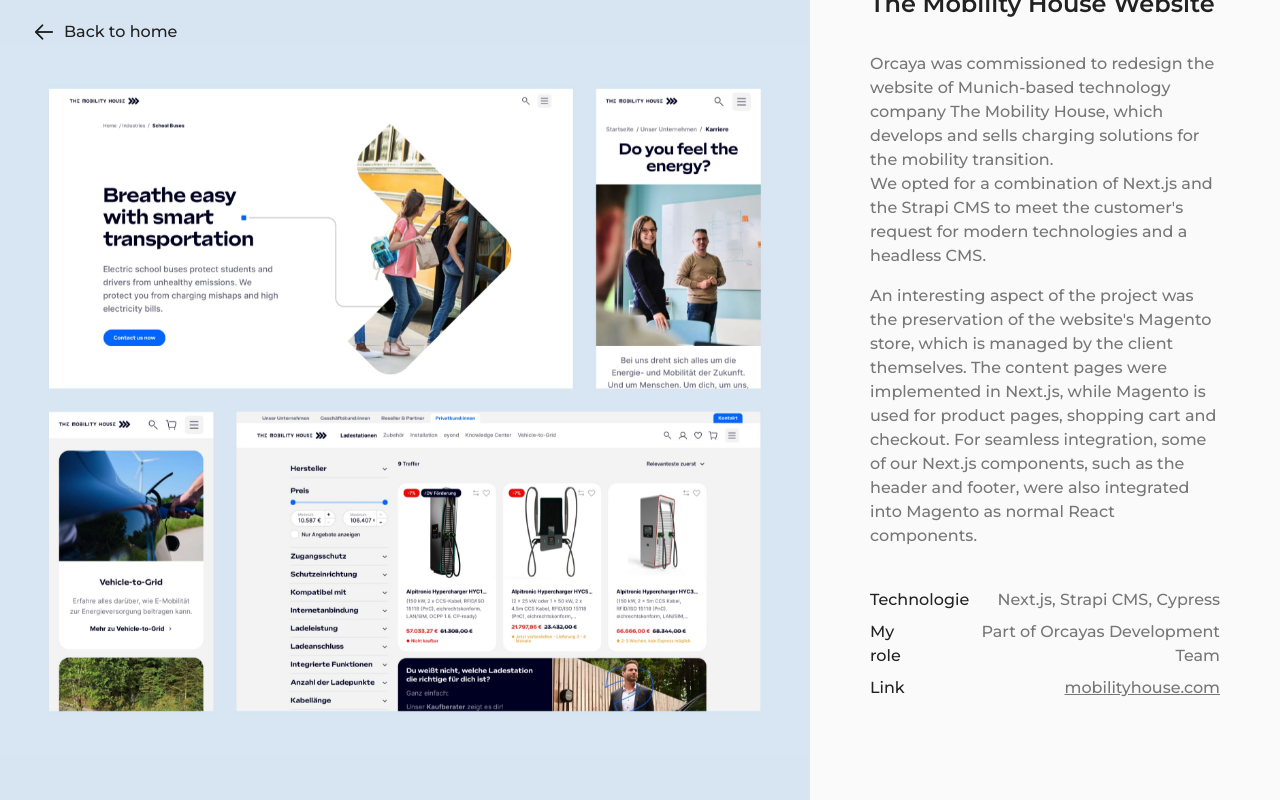
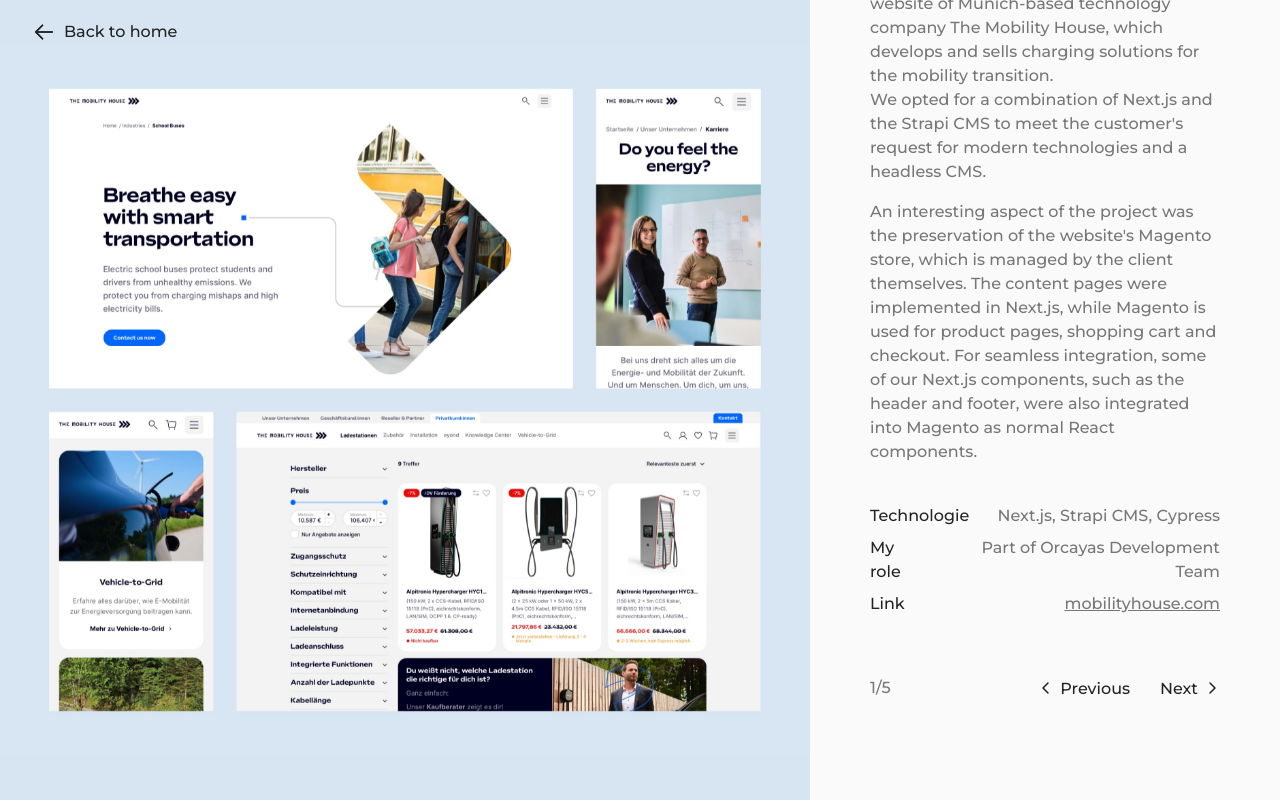
Before and after one commit to AdrianFahrbach/personal-website, a Next.js app: page /work in a window 1280 px wide. Built offline with nearby package versions, Linux system fonts and the light colour scheme.

Commit message:
✨ feat: add swiper controls to project slides

```diff
--- a/src/app/work/page.tsx
+++ b/src/app/work/page.tsx
@@ -2,8 +2,9 @@
 
 import { ProjectSlide } from '@/components/ProjectSlide';
 import { projects } from '@/services/projects.service';
-import { use, useEffect, useRef, useState } from 'react';
+import { useEffect, useRef, useState } from 'react';
 import { Swiper, SwiperSlide } from 'swiper/react';
+import { Swiper as SwiperInstance } from 'swiper/types';
 
 export default function Privacy() {
   // We are using a state for now although a ref could provide better performance when done correctly
@@ -12,6 +13,7 @@
   const [targetSlideIndex, setTargetSlideIndex] = useState<number | null>(null);
   const initialProgress = useRef<number | null>(null);
   const previousSlide = useRef<number | null>(null);
+  const [currentSwiper, setCurrentSwiper] = useState<SwiperInstance | null>(null);
   const currentSlideIndex = progress * (projects.length - 1);
   const initialSlideIndex = initialProgress.current === null ? null : initialProgress.current * (projects.length - 1);
   const isForwardSwipe = initialProgress.current === null ? null : progress > initialProgress.current;
@@ -32,6 +34,7 @@
         slidesPerView={1}
         virtualTranslate
         watchSlidesProgress
+        onInit={swiper => setCurrentSwiper(swiper)}
         onTouchStart={swiper => {
           setIsMoving(true);
           initialProgress.current = swiper.progress;
@@ -52,9 +55,12 @@
                 key={project.headline}
                 {...project}
                 position={previousSlide.current === index ? 0 : thisSlidesPosition}
+                index={index}
                 zIndex={targetSlideIndex === index ? 4 : isActive ? 2 : 0}
                 contentIsVisible={isActive || previousSlide.current === index}
                 isMoving={isMoving}
+                swiper={currentSwiper}
+                slidesCount={projects.length}
                 style={{
                   opacity: isActive || targetSlideIndex === index || previousSlide.current === index ? 1 : 0,
                   pointerEvents: isActive ? 'auto' : 'none',
--- a/src/components/ProjectSlide.tsx
+++ b/src/components/ProjectSlide.tsx
@@ -1,9 +1,10 @@
 import { ProjectProps } from '@/services/projects.service';
-import pageStyles from '@/styles/page.module.scss';
 import classNames from 'classnames';
 import Image from 'next/image';
+import { Swiper as SwiperInstance } from 'swiper/types';
 import styles from './ProjectSlide.module.scss';
 import { ProjectStats } from './ProjectStats';
+import { SwiperControls } from './SwiperControls';
 
 export interface ProjectSlideProps extends ProjectProps {
   isActive?: boolean;
@@ -12,9 +13,12 @@
    * The position of this slide from -1 to 1
    */
   position: number;
+  index: number;
   zIndex: number;
   contentIsVisible: boolean;
   isMoving: boolean;
+  swiper: SwiperInstance | null;
+  slidesCount: number;
 }
 
 export const ProjectSlide: React.FC<ProjectSlideProps> = ({
@@ -26,9 +30,12 @@
   stats,
   style,
   position,
+  index,
   zIndex,
   contentIsVisible,
   isMoving,
+  swiper,
+  slidesCount,
 }) => {
   return (
     <section
@@ -50,6 +57,7 @@
           <h2 className={styles.headline}>{headline}</h2>
           <div className={styles.description}>{description}</div>
           {stats && <ProjectStats entries={stats} />}
+          <SwiperControls index={index} swiper={swiper} slidesCount={slidesCount} />
         </div>
         <div className={styles.contentBgLayer} style={{ left: `${position * -1 * 101}%`, zIndex: zIndex }} />
       </div>
--- /dev/null
+++ b/src/components/SwiperControls.module.scss
@@ -0,0 +1,38 @@
+.container {
+  display: flex;
+  align-items: center;
+  justify-content: space-between;
+  width: 100%;
+  margin-top: 60px;
+}
+
+.count {
+  color: var(--neutral-600);
+
+}
+
+.controlsContainer {
+  display: flex;
+  gap: 30px;
+  align-items: center;
+}
+
+.controlBtn {
+  display: flex;
+  gap: 6px;
+  align-items: center;
+  padding: 10px;
+  margin: -10px;
+  font-family: inherit;
+  font-size: inherit;
+  color: var(--neutral-900);
+  appearance: none;
+  cursor: pointer;
+  background: none;
+  border: none;
+  transition: opacity 0.25s ease;
+
+  &:hover {
+    opacity: 0.8;
+  }
+}
--- /dev/null
+++ b/src/components/SwiperControls.tsx
@@ -0,0 +1,29 @@
+import { CaretLeft, CaretRight } from '@phosphor-icons/react';
+import { Swiper as SwiperInstance } from 'swiper/types';
+import styles from './SwiperControls.module.scss';
+
+export interface SwiperControlsProps {
+  swiper: SwiperInstance | null;
+  slidesCount: number;
+  index: number;
+}
+
+export const SwiperControls: React.FC<SwiperControlsProps> = ({ swiper, slidesCount, index }) => {
+  return (
+    <div className={styles.container}>
+      <span className={styles.count}>
+        {index + 1}/{slidesCount}
+      </span>
+      <div className={styles.controlsContainer}>
+        <button className={styles.controlBtn} onClick={() => swiper?.slidePrev()}>
+          <CaretLeft weight='bold' />
+          <span>Previous</span>
+        </button>
+        <button className={styles.controlBtn} onClick={() => swiper?.slideNext()}>
+          <span>Next</span>
+          <CaretRight weight='bold' />
+        </button>
+      </div>
+    </div>
+  );
+};
```
